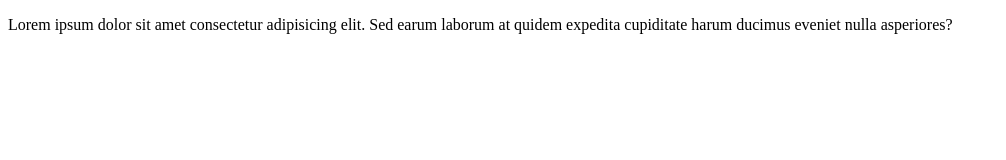
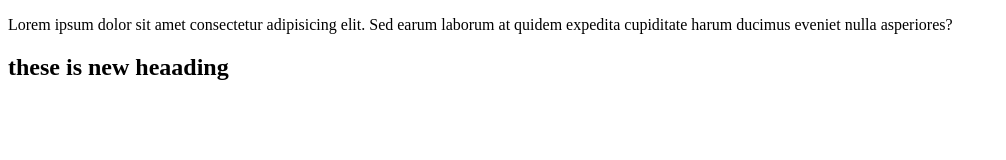
Before and after one commit to avi1228k/localRepo, a plain HTML site: page index.html in a window 1280 px wide. Shown: the whole page, without its empty margins (0-1006 px from the left). Drawn offline with Linux system fonts and the light colour scheme.

Commit message:
add new heading in index file

```diff
--- a/index.html
+++ b/index.html
@@ -9,5 +9,10 @@
     <p>
 Lorem ipsum dolor sit amet consectetur adipisicing elit. Sed earum laborum at quidem expedita cupiditate harum ducimus eveniet nulla asperiores?
     </p>
+
+
+    <h2>
+        these is new heaading
+    </h2>
 </body>
 </html>
```
